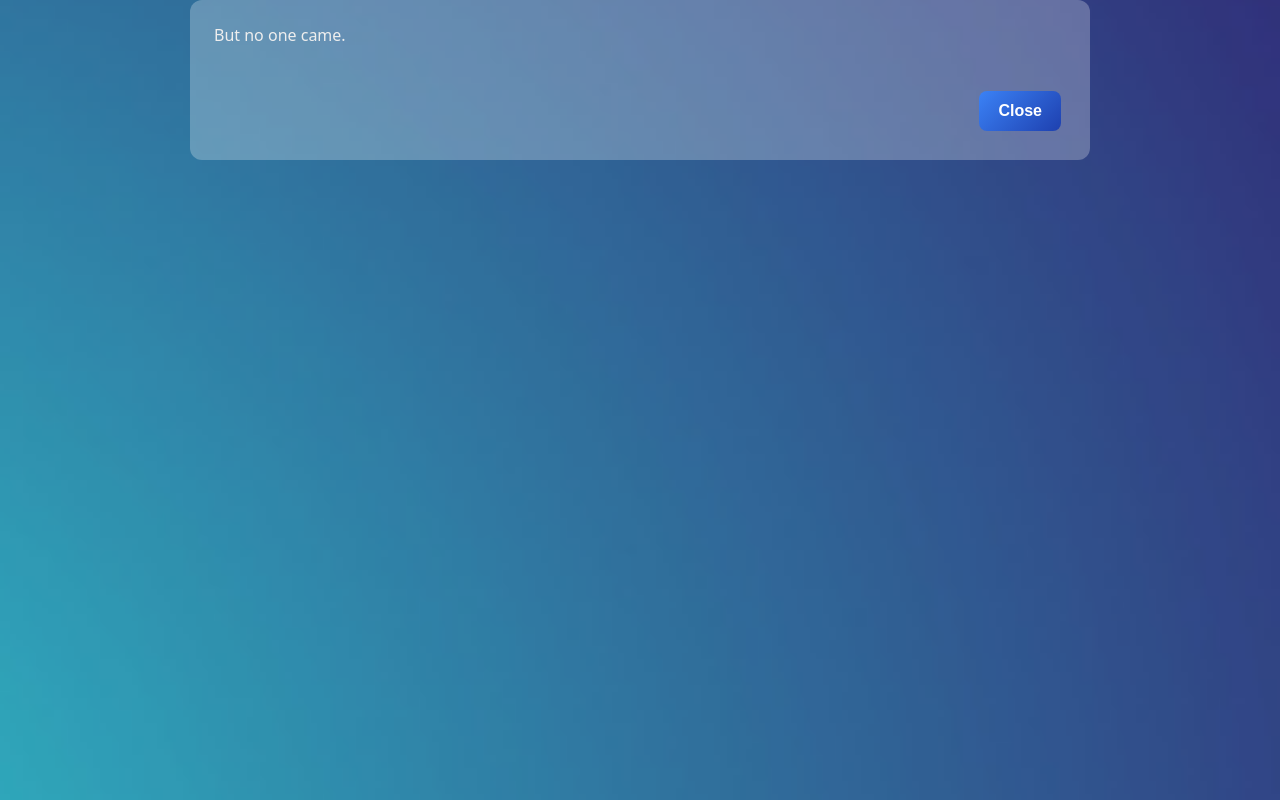
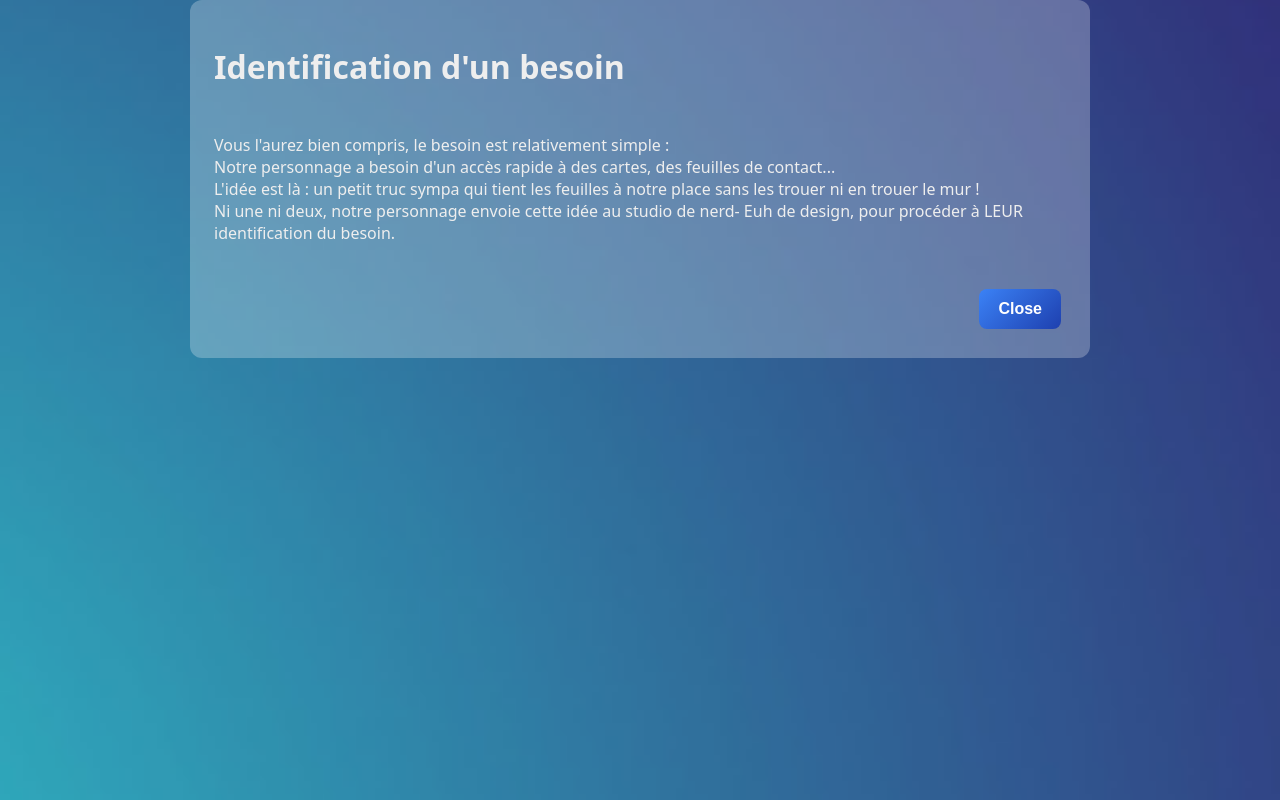
Before and after one commit to SilevrfoxFR2nd/SilverfoxFR2nd.github.io, a plain HTML site: page packs/P1/index.html in a window 1280 px wide. Drawn offline with Linux system fonts and the light colour scheme; files that its build step writes are made by us from their sources; files whose address does not match are found by name.

Commit message:
Update index.html
More yapping

```diff
--- a/packs/P1/index.html
+++ b/packs/P1/index.html
@@ -7,7 +7,8 @@
 <script type="module" src="./src/main.js"></script>
 <head>
   <div id="rootImpostor">
-    <span>But no one came.</span>
+    <h1>Identification d'un besoin</h1>
+    <span>Vous l'aurez bien compris, le besoin est relativement simple : <br>Notre personnage a besoin d'un accès rapide à des cartes, des feuilles de contact...<br>L'idée est là : un petit truc sympa qui tient les feuilles à notre place sans les trouer ni en trouer le mur !<br>Ni une ni deux, notre personnage envoie cette idée au studio de nerd- Euh de design, pour procéder à LEUR identification du besoin.</span>
     <div class="settings-footer">
       <button id="closeOverlay" class="fancy-btn">Close</button>
     </div>
```
